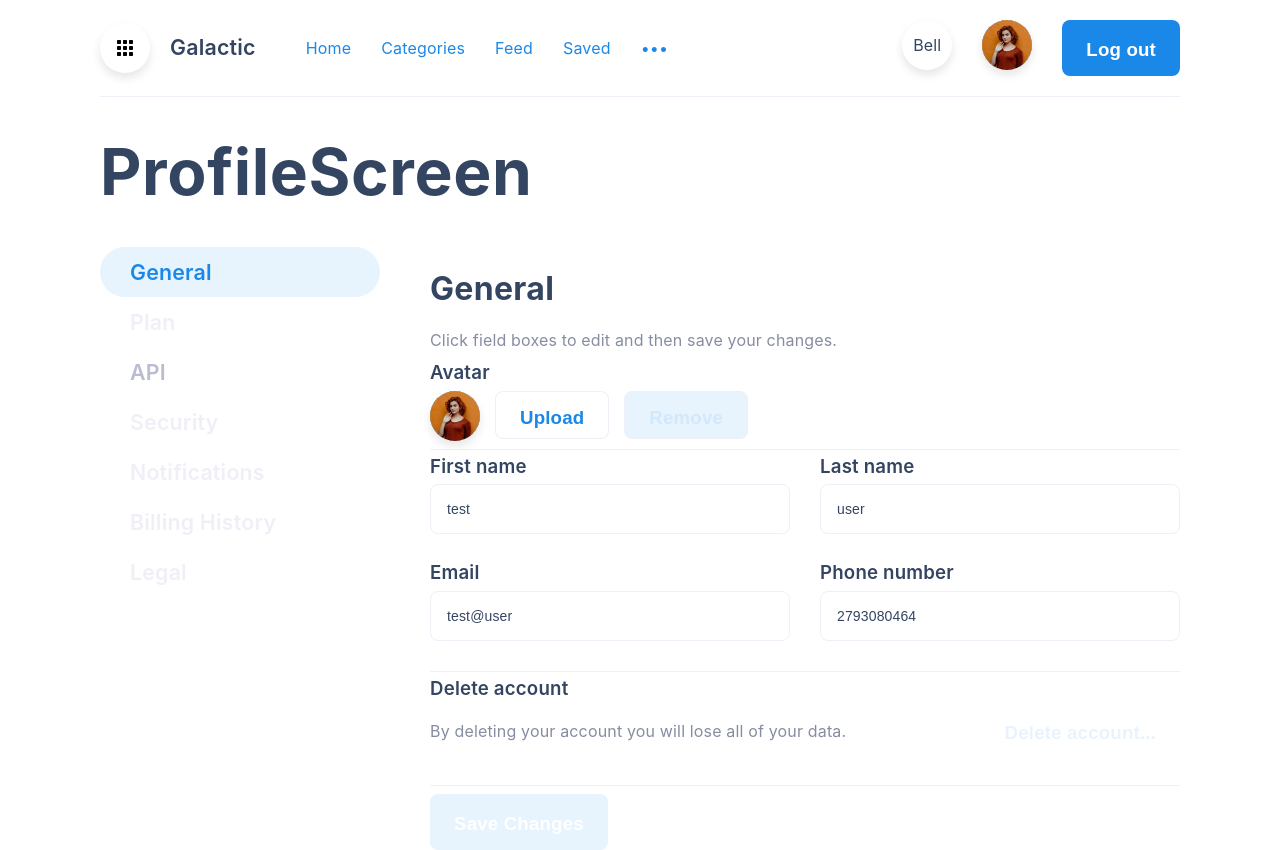
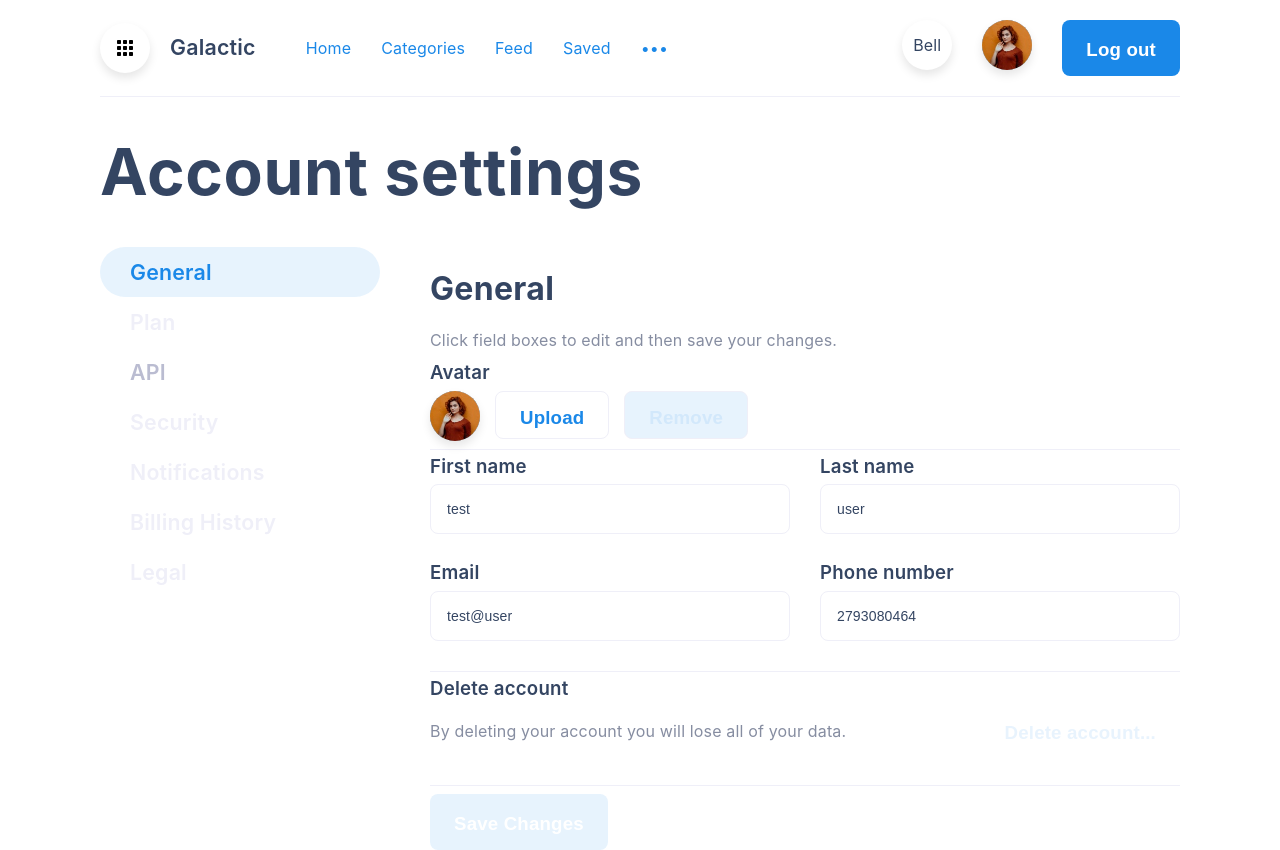
Before and after one commit to michaeljfuller/galaxy-test, a React (Create React App) app: page /login in a window 1280 px wide. Both pictures are taken after a click on the input "Log In". Built offline with nearby package versions, Linux system fonts and the light colour scheme.

Commit message:
Fix ProfileScreen title

```diff
--- a/src/screens/ProfileScreen.tsx
+++ b/src/screens/ProfileScreen.tsx
@@ -10,7 +10,7 @@ export interface ProfileScreenProps extends RouteChildrenProps {}
 export function ProfileScreen(props: ProfileScreenProps) {
     return <div className={css.root}>
         <NavBar />
-        <h1>ProfileScreen</h1>
+        <h1>Account settings</h1>
         <SideNavigator links={[
             {title: "General", path: '', exact: true, component: GeneralProfileSection},
             {title: "Plan", path: '/plan', component: null},
```
